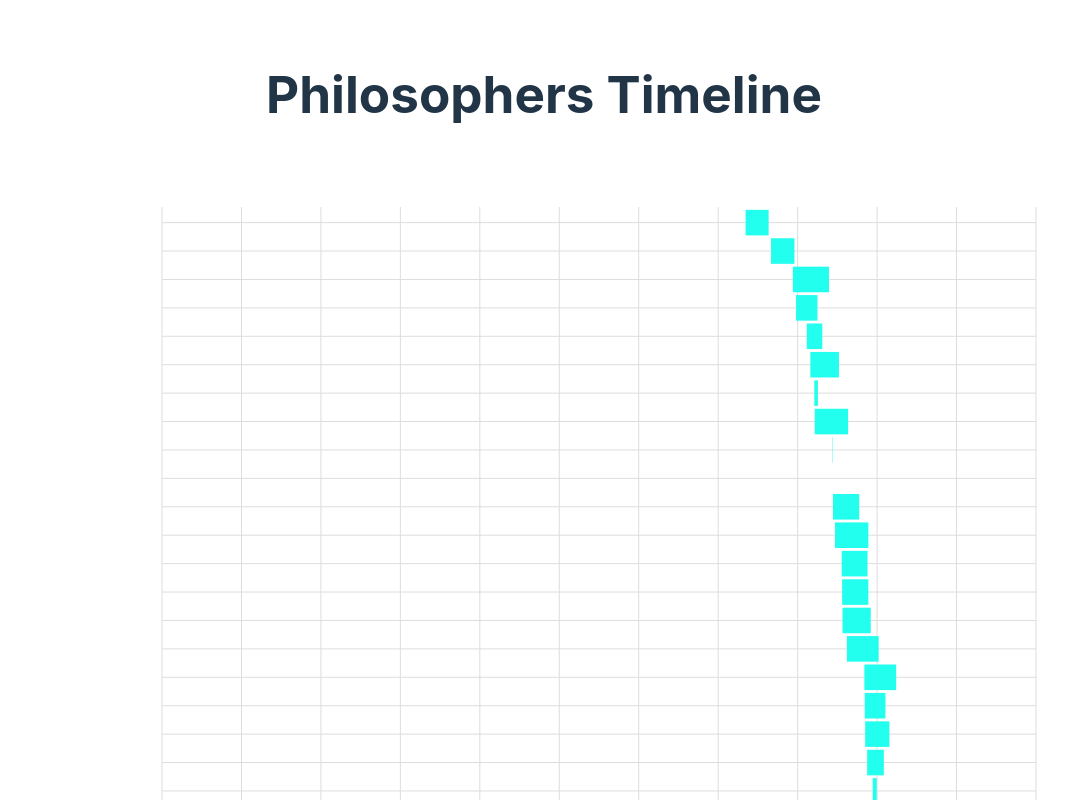
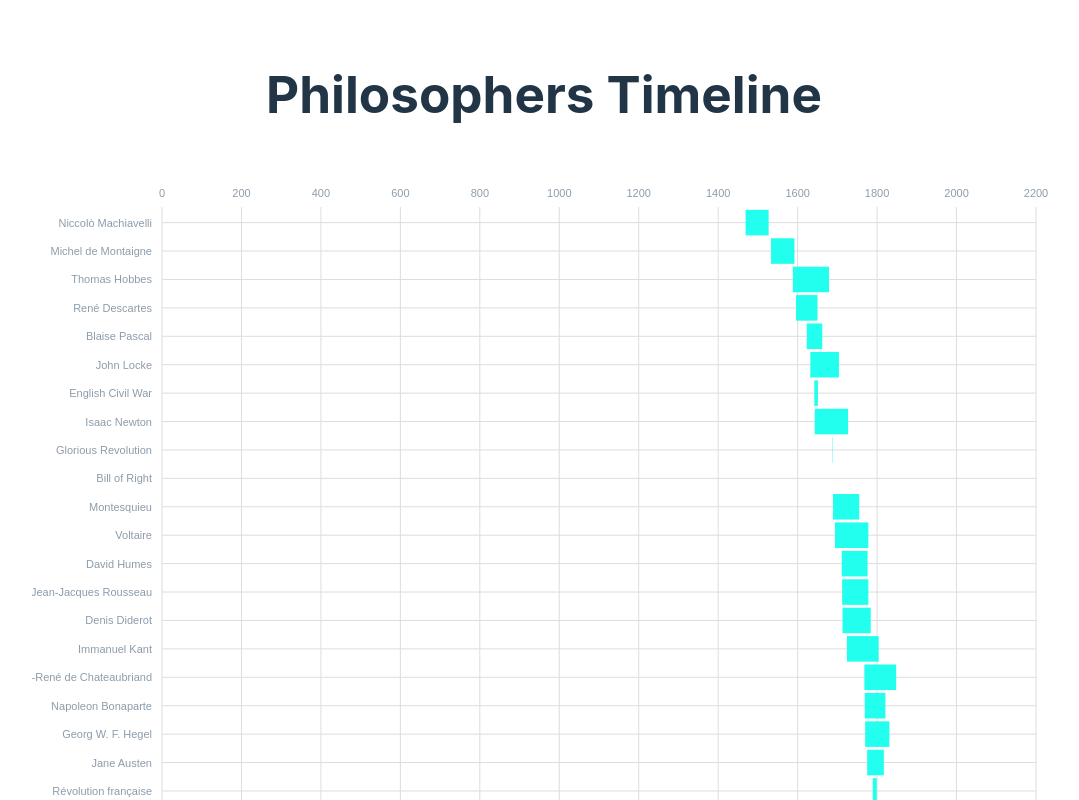
Before and after one commit to AndyF5/philosophers-timeline, a React (Vite) app: page / in a window 1280 px wide. Shown: the top 800 px of the page, without its empty margins (96-1175 px from the left). Built offline with nearby package versions, Linux system fonts and the light colour scheme.

Commit message:
fix: 2 - Text colour

```diff
--- a/package.json
+++ b/package.json
@@ -1,7 +1,7 @@
 {
   "name": "philosophers-timeline",
   "private": true,
-  "version": "0.0.0",
+  "version": "2.0.1",
   "type": "module",
   "homepage": "https://andyf5.github.io/philosophers-timeline",
   "scripts": {
--- a/src/NivoTimeline.tsx
+++ b/src/NivoTimeline.tsx
@@ -88,7 +88,7 @@ const NivoTimeline = ({ philosophers }: NivoTimelineProps): JSX.Element => {
         axisBottom={null}
         theme={{
           text: {
-            fill: "#fff",
+            fill: "#8d9cab",
           },
         }}
         isInteractive={false}
```
